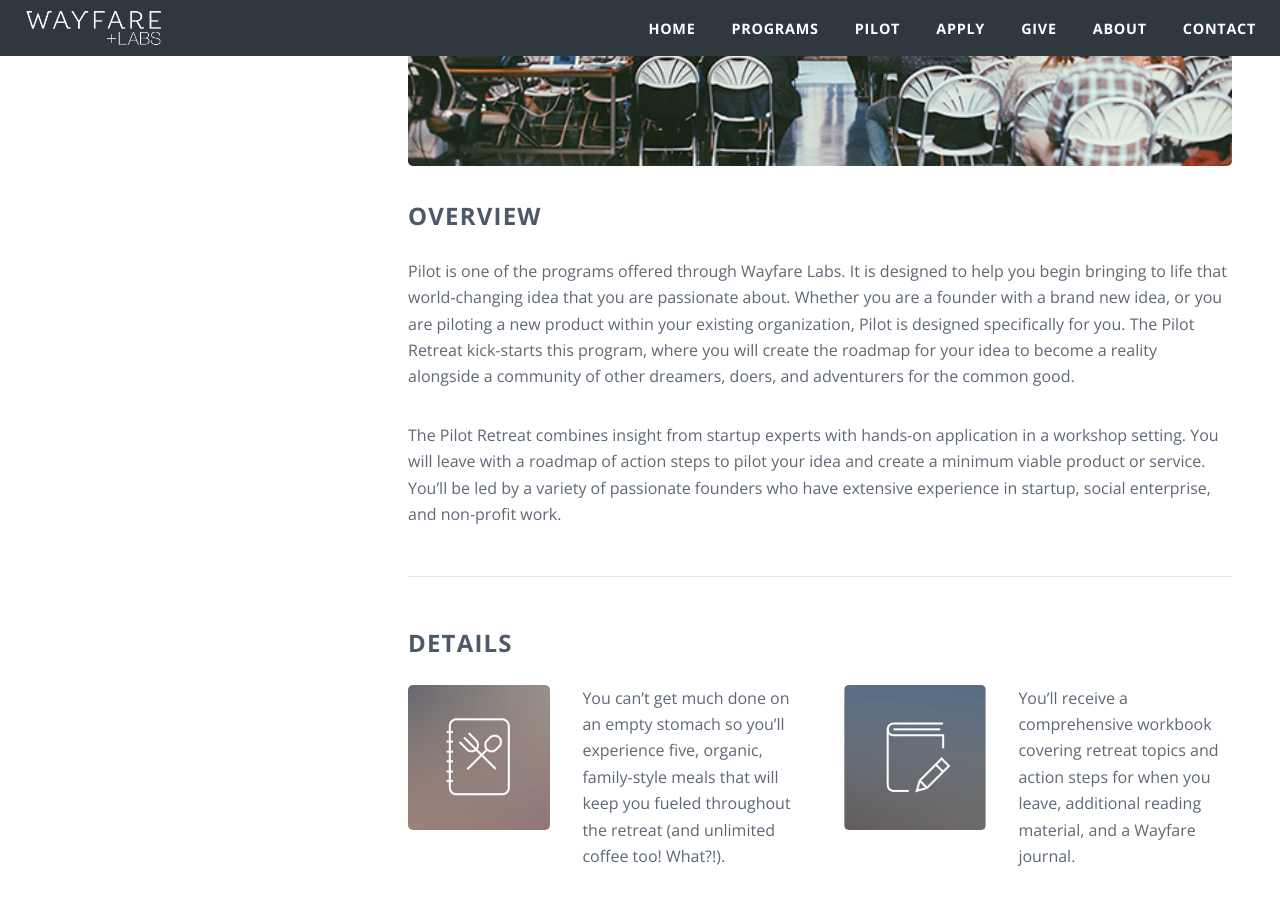
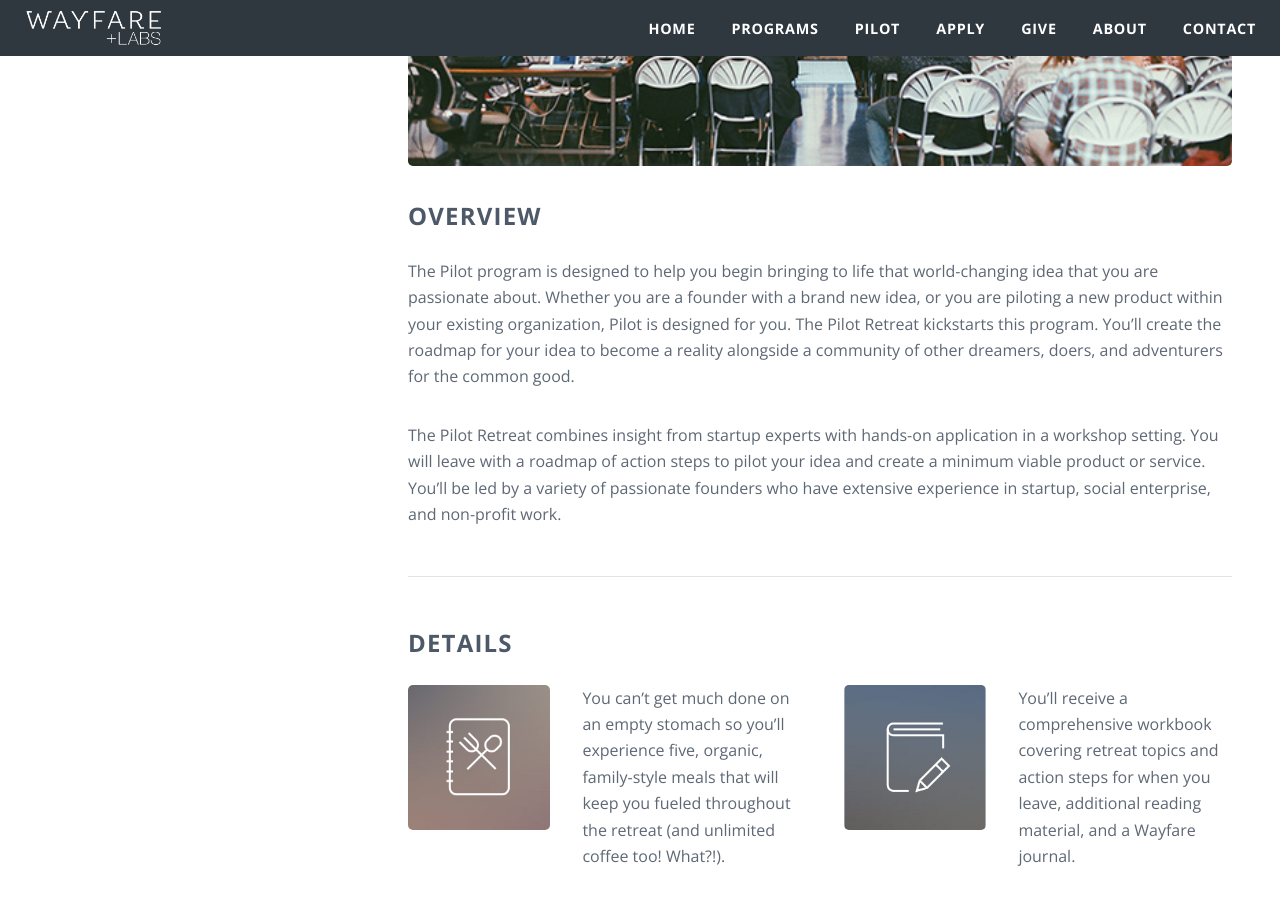
Before and after one commit to wayfareio/wayfarelabs.org, a Jekyll site: the page built from pilot.markdown, in a window 1280 px wide and 900 px high, scrolled down 621 px. Built offline with Jekyll 4.4.1, drawn with Linux system fonts in a browser that asks for light colours; comment, search, counter and statistics services are not loaded.

Commit message:
Updated Pilot

```diff
--- a/pilot.markdown
+++ b/pilot.markdown
@@ -207,10 +207,12 @@ cost:
   - start_date: 2016-07-07 17:00:00 -07:00
     end_date: 2016-07-13 17:00:00 -07:00
     price: 947
-apply: |
-  Apply now so we can learn more about you and your idea to build the world's best future!
+apply: 'Apply now so we can learn more about you and your idea to build the world''s
+  best future!
+
+'
 ---
 
-Pilot is one of the programs offered through Wayfare Labs. It is designed to help you begin bringing to life that world-changing idea that you are passionate about. Whether you are a founder with a brand new idea, or you are piloting a new product within your existing organization, Pilot is designed specifically for you. The Pilot Retreat kick-starts this program, where you will create the roadmap for your idea to become a reality alongside a community of other dreamers, doers, and adventurers for the common good.
+The Pilot program is designed to help you begin bringing to life that world-changing idea that you are passionate about. Whether you are a founder with a brand new idea, or you are piloting a new product within your existing organization, Pilot is designed for you. The Pilot Retreat kickstarts this program. You'll create the roadmap for your idea to become a reality alongside a community of other dreamers, doers, and adventurers for the common good.
 
 The Pilot Retreat combines insight from startup experts with hands-on application in a workshop setting. You will leave with a roadmap of action steps to pilot your idea and create a minimum viable product or service. You'll be led by a variety of passionate founders who have extensive experience in startup, social enterprise, and non-profit work.
```
